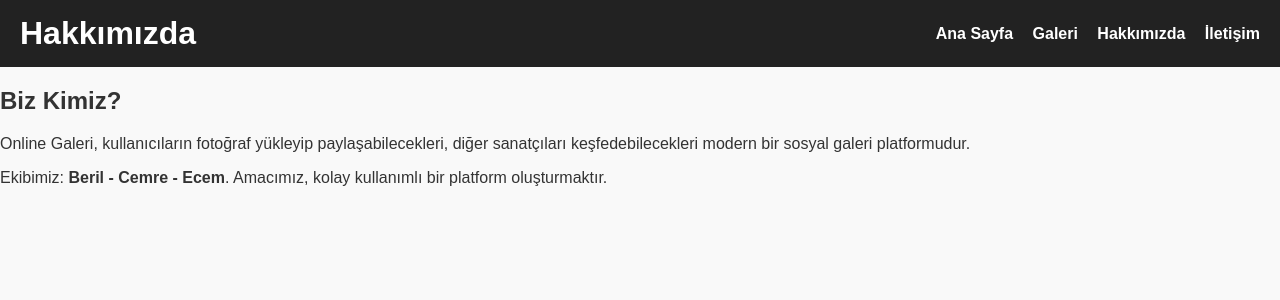
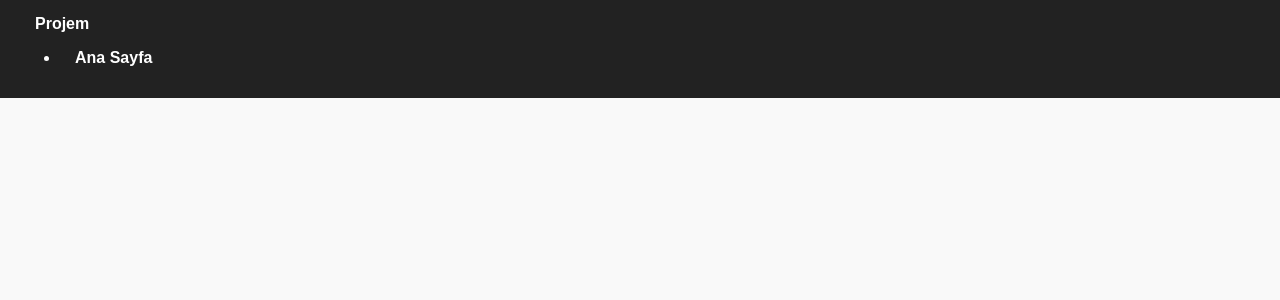
Before and after one commit to ONLINEGALERI/onlinegaleri, a Flask app: page /about in a window 1280 px wide. Shown: the top 300 px of the page. Run offline with Flask 3, Linux system fonts and the light colour scheme.

Commit message:
Local değişiklikler kaydedildi

```diff
--- a/templates/about.html
+++ b/templates/about.html
@@ -3,32 +3,14 @@
 <head>
     <meta charset="UTF-8">
     <meta name="viewport" content="width=device-width, initial-scale=1.0">
-    <title>Hakkımızda - Online Galeri</title>
+    <title>Hakkımızda | Projem</title>
     <link rel="stylesheet" href="{{ url_for('static', filename='css/style.css') }}">
 </head>
 <body>
-
-<header>
-    <h1>Hakkımızda</h1>
-    <nav>
-        <a href="/">Ana Sayfa</a>
-        <a href="/gallery">Galeri</a>
-        <a href="/about">Hakkımızda</a>
-        <a href="/contact">İletişim</a>
-    </nav>
-</header>
-
-<section class="about-section">
-    <h2>Biz Kimiz?</h2>
-    <p>
-        Online Galeri, kullanıcıların fotoğraf yükleyip paylaşabilecekleri,
-        diğer sanatçıları keşfedebilecekleri modern bir sosyal galeri platformudur.
-    </p>
-    <p>
-        Ekibimiz: <strong>Beril - Cemre - Ecem</strong>.
-        Amacımız, kolay kullanımlı bir platform oluşturmaktır.
-    </p>
-</section>
-
-</body>
-</html>
+    <!-- Header -->
+    <header class="site-header">
+        <nav class="navbar container">
+            <a href="{{ url_for('index') }}" class="logo">Projem</a>
+            <ul class="nav-links">
+                <li><a href="{{ url_for('index') }}">Ana Sayfa</a></li>
+                <l
```
Also changed, not shown: templates/base.html (+53 -0 lines), templates/contact.html (added).
